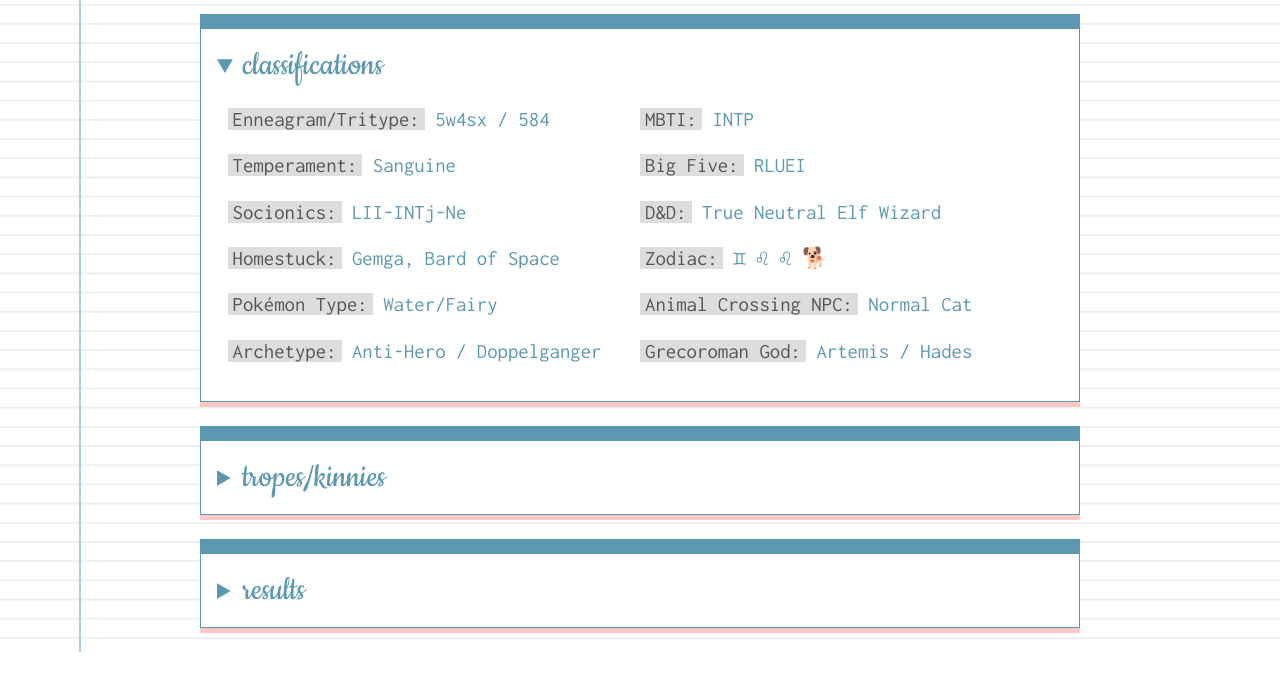
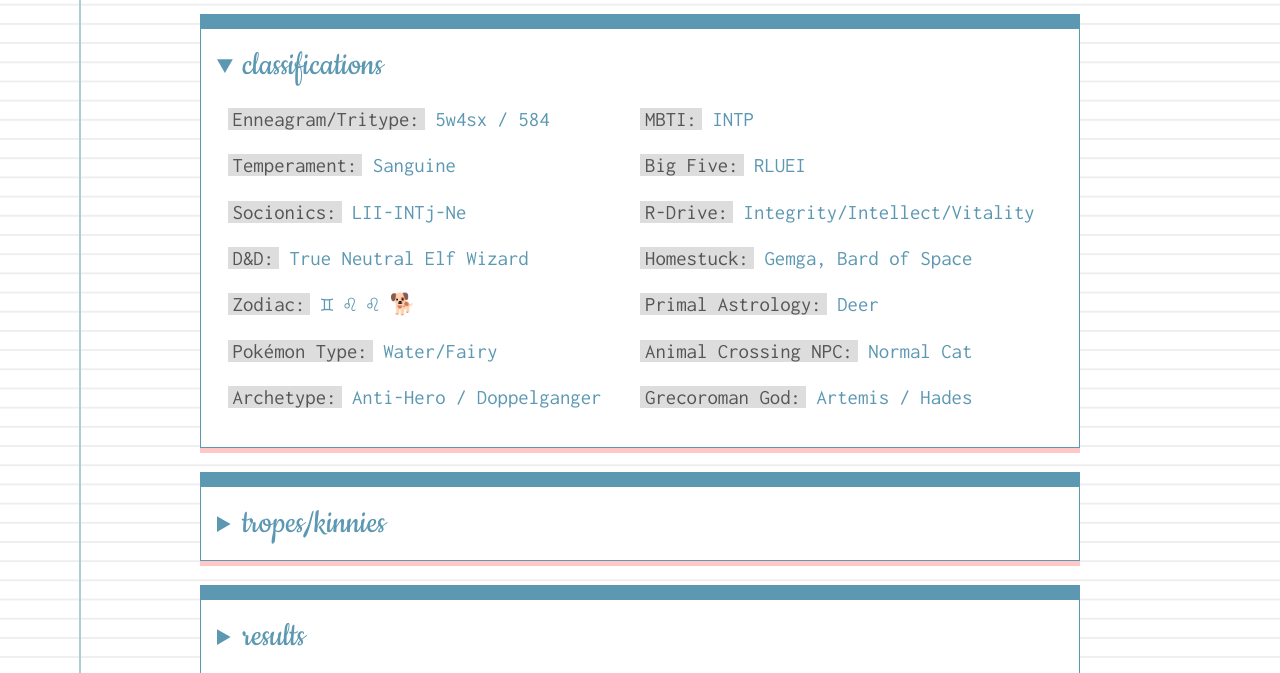
Before and after one commit to aroceu/me, a PHP site: page /personality/ in a window 1280 px wide, after a click on "classifications". Shown: the part 380-1053 px from the top of the page. Before the commit the page ends 1032 px from the top, so only its background shows below. Run offline with PHP 8.4, Linux system fonts and the light colour scheme.

Commit message:
Update index.php

```diff
--- a/personality/index.php
+++ b/personality/index.php
@@ -282,9 +282,11 @@ width: 100% !important;
                 <li><b>Temperament:</b> Sanguine</li>
                 <li><b>Big Five:</b> RLUEI</li>
                 <li><b>Socionics:</b> LII-INTj-Ne</li>
+                <li><b>R-Drive:</b> Integrity/Intellect/Vitality</li>
                 <li><b>D&D:</b> True Neutral Elf Wizard</li>
                 <li><b>Homestuck:</b> Gemga, Bard of Space</li>
                 <li><b>Zodiac:</b> &#9802; &#9804; &#9804; &#128021;</li>
+                <li><b>Primal Astrology:</b> <a href="https://www.primalastrology.com/deer.html">Deer</a></li>
                 <li><b>Pok&eacute;mon Type:</b> Water/Fairy</li>
                 <li><b>Animal Crossing NPC:</b> Normal Cat</li>
                 <li><b>Archetype:</b> Anti-Hero / Doppelganger</li>
```
